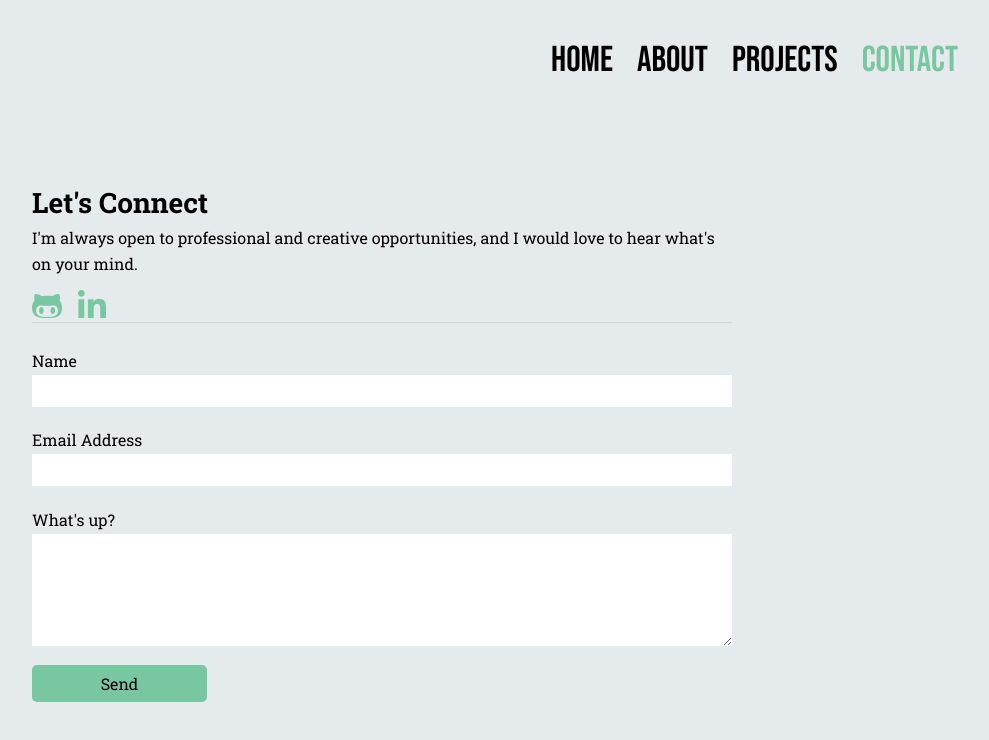
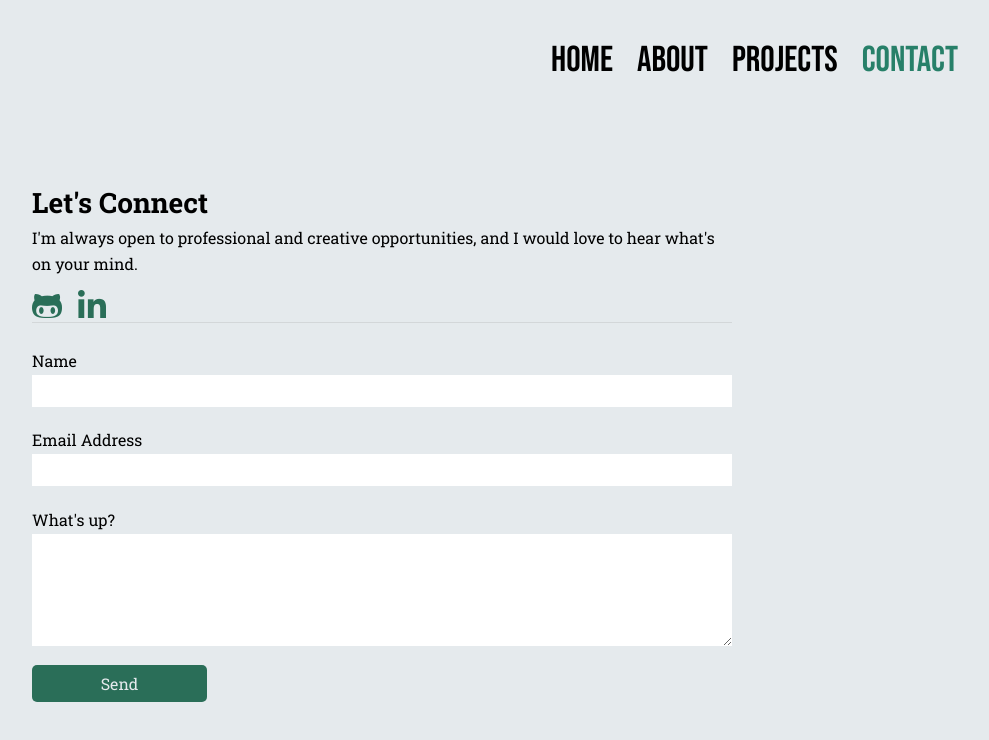
Before and after one commit to philosophy-flow/portfolio-vite, a React (Vite) app: page /contact in a window 1280 px wide. Shown: the top 740 px of the page, without its empty margins (258-1247 px from the left). Built offline with nearby package versions, Linux system fonts and the light colour scheme.

Commit message:
accessibility enhancements

```diff
--- a/src/components/App.jsx
+++ b/src/components/App.jsx
@@ -41,7 +41,7 @@ export default function App() {
           className="nav-link"
           to="/"
           style={
-            activePath === "home" ? { color: "#B48CB4", cursor: "default" } : {}
+            activePath === "home" ? { color: "#8A5E8A", cursor: "default" } : {}
           }
         >
           Home
@@ -52,7 +52,7 @@ export default function App() {
           to="/about"
           style={
             activePath === "about"
-              ? { color: "#539cbe", cursor: "default" }
+              ? { color: "#4A7A97", cursor: "default" }
               : {}
           }
         >
@@ -64,7 +64,7 @@ export default function App() {
           to="/projects"
           style={
             activePath === "projects"
-              ? { color: "#F4AE7C", cursor: "default" }
+              ? { color: "#D35400", cursor: "default" }
               : {}
           }
         >
@@ -76,7 +76,7 @@ export default function App() {
           to="/contact"
           style={
             activePath === "contact"
-              ? { color: "#79C7A0", cursor: "default" }
+              ? { color: "#278069", cursor: "default" }
               : {}
           }
         >
--- a/src/components/contact/Contact.css
+++ b/src/components/contact/Contact.css
@@ -29,7 +29,7 @@
 
 .contact-icon {
   margin-right: 1rem;
-  color: #79C7A0;
+  color: #2A6E58;
   cursor: pointer;
 }
 
@@ -67,7 +67,7 @@
 }
 
 .contact-field input:focus {
-  border: 1px solid #79C7A0;
+  outline: 1px dotted #2A6E58;
 }
 
 
@@ -83,7 +83,7 @@
 }
 
 .contact-field textarea:focus {
-  border: 1px solid #79C7A0;
+  outline: 1px dotted #2A6E58;
 }
 
 .contact-form button {
@@ -92,7 +92,8 @@
   border-radius: 5px;
   outline: none;
   border-color: none;
-  background-color: #79C7A0;
+  color: #e5eaed;
+  background-color: #2A6E58;
   cursor: pointer;
   font-size: 1rem;
   border: none;
@@ -100,15 +101,15 @@
 }
 
 .contact-form button:focus {
-  border: 2px solid var(--btn-color);
+  outline: 2px dotted black;
 }
 
 
 .contact-form button:hover {
-  transform: translateY(-2px);
-  background-color: #63a282;
-  color: #fff;
-  transition: .25s;
+  background-color: var(--home-bg-color);
+  border: 1px solid #2A6E58;
+  color: #2A6E58;
+  transition: .25s background-color;
 }
 
 
--- a/src/components/contact/Contact.jsx
+++ b/src/components/contact/Contact.jsx
@@ -23,6 +23,7 @@ export default function Contact() {
             href="https://github.com/philosophy-flow"
             target="_blank"
             rel="noreferrer"
+            aria-label="GitHub"
           >
             <i className="fab fa-github-alt fa-2x contact-icon"></i>
           </a>
@@ -30,6 +31,7 @@ export default function Contact() {
             href="https://www.linkedin.com/in/jacob-stewart7/"
             target="_blank"
             rel="noreferrer"
+            aria-label="LinkedIn"
           >
             <i className="fab fa-linkedin-in fa-2x contact-icon"></i>
           </a>
--- a/src/components/projects/Project.jsx
+++ b/src/components/projects/Project.jsx
@@ -36,7 +36,7 @@ export default function Project({ project }) {
       className="project"
     >
       <div className="project-img-container">
-        <img className="project-img" src={project.img} alt="project-pic" />
+        <img className="project-img" src={project.img} alt="" />
       </div>
       <div className="project-content-container">
         <h2 className="project-name">{project.name}</h2>
```
